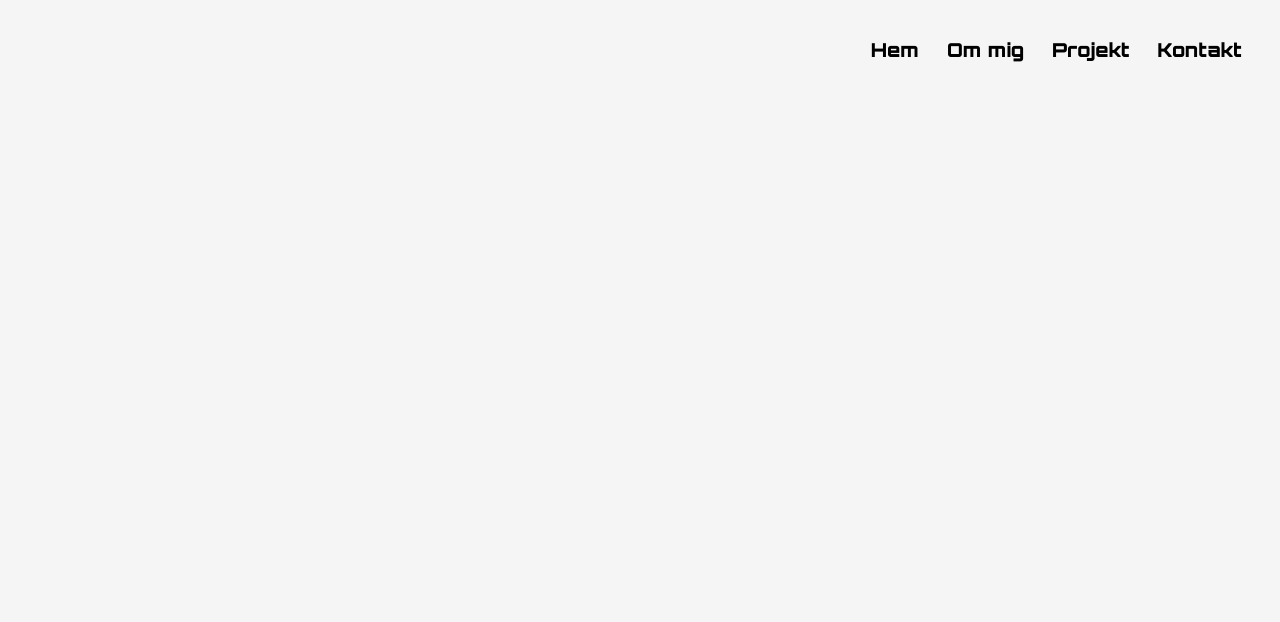
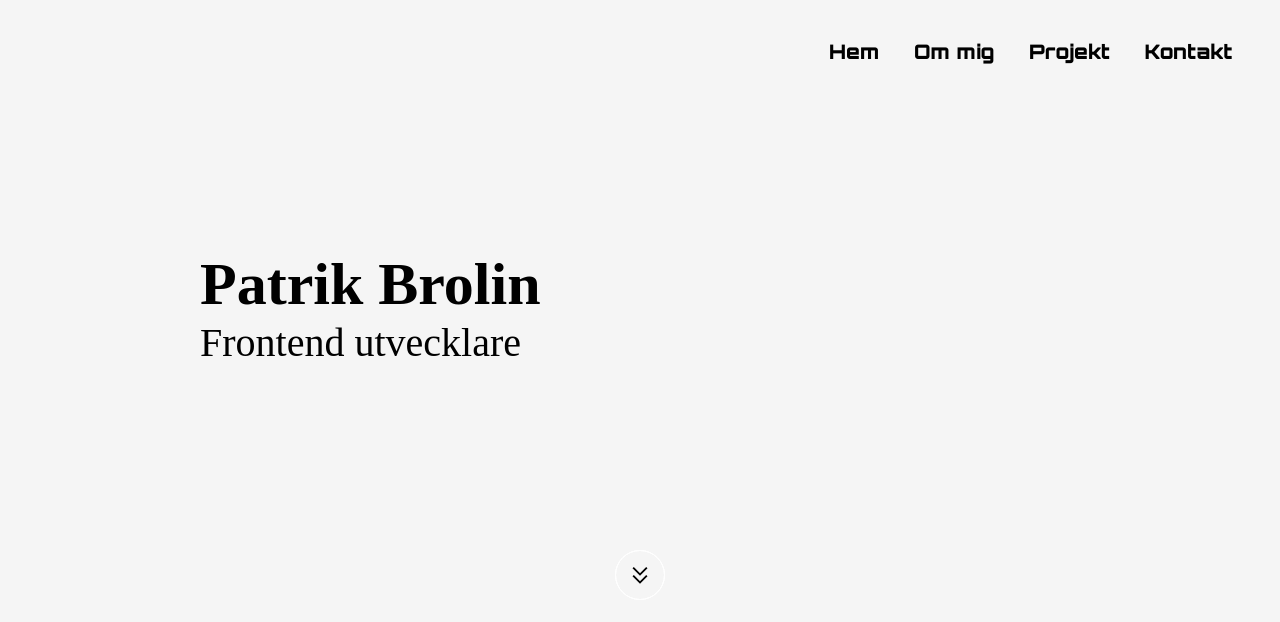
Before and after one commit to PatrikBrolin/Portfolio, a React (Create React App) app: page / in a window 1280 px wide. Shown: the top 622 px of the page. Built offline with nearby package versions, Linux system fonts and the light colour scheme.

Commit message:
UI för hero sektion

```diff
--- a/src/App.js
+++ b/src/App.js
@@ -1,11 +1,12 @@
 import React from 'react'
 import Header from './Components/Header'
+import Hero from './Components/Hero'
 
 function App() {
   return (
   <div>
     <Header />
-
+    <Hero />
   </div>
   );
 }
--- a/src/Components/Headers.module.css
+++ b/src/Components/Headers.module.css
@@ -4,6 +4,11 @@
   display: flex;
   align-items: center;
   justify-content: flex-end;
+  z-index: 99;
+  position: fixed;
+  top: 0px;
+  left: 0px;
+  background-color: #f5f5f5;
 }
 
 .ul{
@@ -13,6 +18,8 @@
   width: max-content;
   justify-self: flex-end;
   margin-right: 1.5em;
+
+  background-color: #f5f5f5;
 }
 
 
@@ -129,12 +136,21 @@ a{
   .ul{
     position: absolute;
     flex-direction: column;
-    top: 100px;
+    top:-50px;
+    height: calc(100vh);
     width: 100%;
     margin: 0px;
     align-items: center;
+    justify-content: center;
+    overflow: hidden;
+
+
+  }
+  .li{
+    margin: 20px;
+    font-size: 1.5em;
   }
   .ul__active{
-    display : none;
+    display: none;
   }
 }
--- /dev/null
+++ b/src/Components/Hero.js
@@ -0,0 +1,18 @@
+import React from "react";
+import classes from "./Hero.module.css";
+
+const Hero = () => {
+	return (
+		<div className={classes.hero}>
+			<h2 className={classes.h2}>Patrik Brolin</h2>
+			<p className={classes.p}>Frontend utvecklare</p>
+			<div className={classes.contact__link}>
+        <span className={classes.contact__link__span}></span>
+        <span className={classes.contact__link__span}></span>
+        <span className={classes.contact__link__span}></span>
+      </div>
+		</div>
+	);
+};
+
+export default Hero;
--- /dev/null
+++ b/src/Components/Hero.module.css
@@ -0,0 +1,128 @@
+.hero{
+  position: relative;
+  width: 100%;
+  height: 700px;
+  padding-top: 100px
+}
+.contact__link{
+  width: 50px;
+  height: 50px;
+
+  border-radius: 50%;
+  position: absolute;
+  top: 50%; right: 50%;
+  transform: translate(50%, 400%);
+  cursor: pointer;
+}
+
+.contact__link::before{
+  position: absolute;
+  top: 0%; left: 0%;
+  transform: translateX(calc(50% - 15px)) translateY(10px);
+  content: '';
+  background-image: url('../../public/keyboard_double_arrow_down_FILL0_wght400_GRAD0_opsz48.svg');
+  background-repeat: no-repeat;
+  background-size: 30px ;
+  height: 100%;
+  width: 100%;
+  transition: .5s;
+
+}
+
+.contact__link__span{
+  position: absolute;
+  height: 100%;
+  width: 100%;
+  border-radius: 50%;
+  border: 1px solid white;
+  transition: .5s;
+
+
+}
+.contact__link:hover span{
+  animation: hoverRotate ease-in infinite 2s;
+}
+.contact__link:hover::before{
+  animation: blinkingIcon linear infinite 2s;
+}
+.contact__link__span:hover{
+  border: 1px solid #52ff0d66;
+
+}
+
+
+.contact__link__span:hover::before{
+  height: 101%;
+  width: 101%;
+  border-radius: 45% 20% 30% 40%;
+  border: 1px solid #52ff0dbc;
+  position: absolute;
+  content: '';
+  animation: hoverRotate 2.5s infinite linear ;
+  animation-delay: .5s;
+
+}
+.contact__link__span:hover::after{
+  height: 101%;
+  width: 101%;
+  border-radius: 40% 70% 80% 55%;
+  border: 1px solid #51ff0d;
+  position: absolute;
+  content: '';
+  animation: hoverRotate 3s infinite linear;
+  animation-delay: 1s;
+  box-shadow: 0px 0px 40px #81ff50;
+}
+
+
+
+.h2{
+  font-size: 3em;
+  padding-top: 2.5em;
+  padding-left: 10rem;
+}
+
+.p{
+  font-size: 2em;
+  padding-left: 10rem;
+}
+
+@keyframes hoverRotate{
+  0%{
+    transform: rotate(0deg);
+  }
+  25%{
+    border-radius: 30% 20% 45% 50%;
+  }
+  50%{
+    border-radius: 30% 50% 20% 45%;
+  }
+  75%
+  {
+    border-radius: 50% 50% 20% 45%;
+  }
+  100%{
+    transform: rotate(365deg);
+  }
+}
+
+@keyframes blinkingIcon{
+  0%{
+
+    filter: invert(75%) sepia(91%) saturate(898%) hue-rotate(47deg) brightness(97%) contrast(140%) drop-shadow(0px 0px 3px rgba(255, 255, 255, 0.4));
+  }
+  25%{
+    filter: invert(75%) sepia(91%) saturate(898%) hue-rotate(47deg) brightness(97%) contrast(120%) drop-shadow(0px 0px 3px rgba(7, 255, 53, 0.5));
+
+  }
+  50%{
+
+    filter: invert(75%) sepia(91%) saturate(898%) hue-rotate(47deg) brightness(97%) contrast(110%) drop-shadow(0px 0px 4px rgba(7, 255, 53, 0.9));
+  }
+  75%{
+    filter: invert(75%) sepia(91%) saturate(898%) hue-rotate(47deg) brightness(130%) contrast(130%) drop-shadow(0px 0px 4px rgba(7, 255, 53, 0.5));
+  }
+  100%{
+    filter: invert(75%) sepia(91%) saturate(898%) hue-rotate(47deg) brightness(150%) contrast(150%) drop-shadow(0px 0px 4px rgba(255, 255, 255, 0.4));
+  }
+}
--- a/src/index.css
+++ b/src/index.css
@@ -4,8 +4,11 @@
   box-sizing: border-box;
   margin: 0px;
   padding: 0px;
+  font-size: 20px;
 }
 
 body{
   background-color: #f5f5f5;
+
+
 }
```
Also changed, not shown: public/keyboard_double_arrow_down_FILL0_wght400_GRAD0_opsz48.svg (added).
